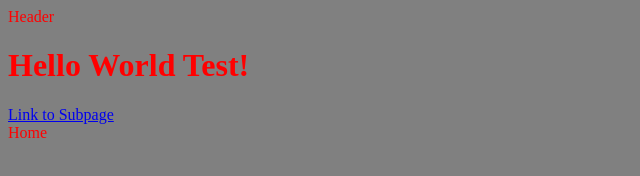
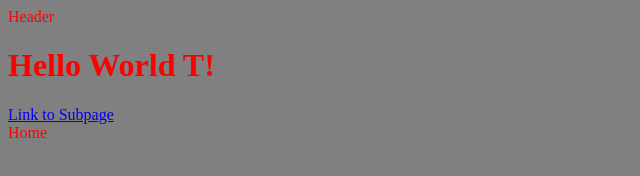
Before and after one commit to embk/test, a website built with Vite: page src/index.html in a window 1280 px wide. Shown: the full height of the page, 0-640 px from the left. Built offline with nearby package versions, Linux system fonts and the light colour scheme; a web font is replaced by a local one.

Commit message:
second commit

```diff
--- a/src/index.html
+++ b/src/index.html
@@ -12,7 +12,7 @@
   </head>
   <body>
     {{> header }}
-    <h1>Hello World Test!</h1>
+    <h1>Hello World T!</h1>
     <main>
       <a href="/sub-page/">Link to Subpage</a>
       <div>Home</div>
```
